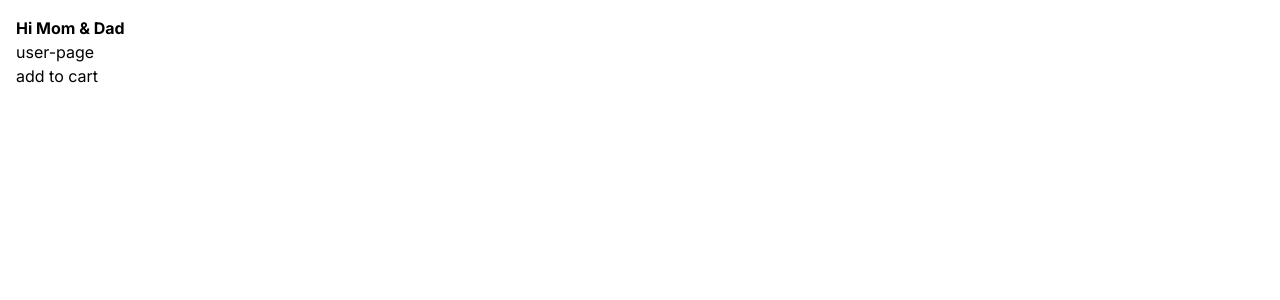
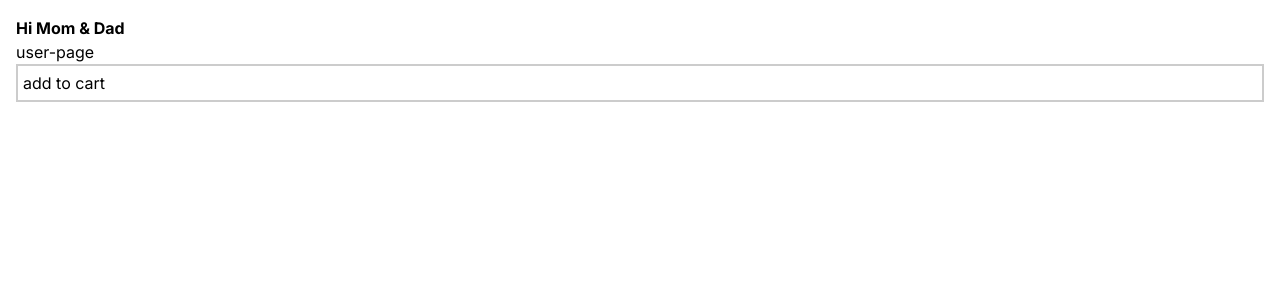
Before and after one commit to AhindraD/next13-convetion, a Next.js app: page / in a window 1280 px wide. Shown: the top 300 px of the page. Built offline with nearby package versions, Linux system fonts and the light colour scheme.

Commit message:
cssModules

```diff
--- /dev/null
+++ b/app/components/ProductCard.module.css
@@ -0,0 +1,4 @@
+.card{
+    border: 2px solid #ccc;
+    padding: 5px;
+}
--- a/app/components/ProductCard.tsx
+++ b/app/components/ProductCard.tsx
@@ -1,12 +1,13 @@
-import React from 'react'
-import AddToCard from './AddToCard'
+import React from 'react';
+import AddToCard from './AddToCard';
+import styles from './ProductCard.module.css';
 
 const ProductCard = () => {
     return (
-        <div>
+        <div className={styles.card}>
             <AddToCard />
         </div>
     )
 }
 
-export default ProductCard
+export default ProductCard;
--- a/app/globals.css
+++ b/app/globals.css
@@ -4,15 +4,11 @@
 
 :root {
   --foreground-rgb: 0, 0, 0;
-  --background-start-rgb: 214, 219, 220;
-  --background-end-rgb: 255, 255, 255;
 }
 
 @media (prefers-color-scheme: dark) {
   :root {
     --foreground-rgb: 255, 255, 255;
-    --background-start-rgb: 0, 0, 0;
-    --background-end-rgb: 0, 0, 0;
   }
 }
 
```
